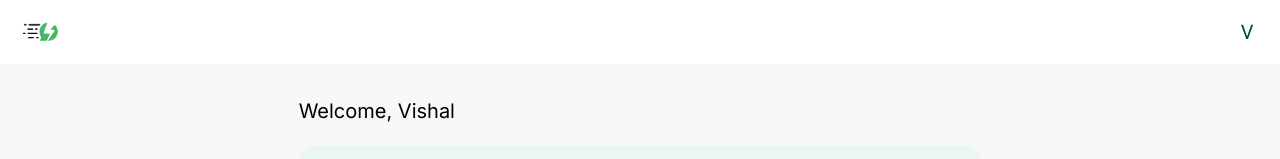
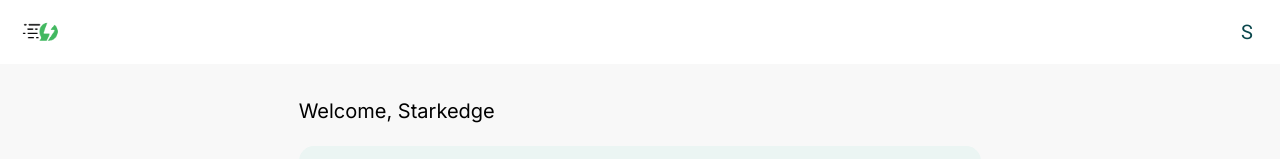
Before and after one commit to vishalsharma121/welcome-page-v1, a React (Vite) app: page / in a window 1280 px wide. Shown: the top 159 px of the page. Built offline with nearby package versions, Linux system fonts and the light colour scheme.

Commit message:
worked on project section

```diff
--- a/src/components/Header.jsx
+++ b/src/components/Header.jsx
@@ -11,7 +11,7 @@ const Header = () => {
       </div>
       <div className="flex items-center space-x-4">
         <div className="w-[34px] h-[34px] text-[#0a474c] cursor-pointer bg-white flex justify-center items-center font-roboto">
-          <span className="text-[1.25rem]">V</span>
+          <span className="text-[1.25rem]">S</span>
         </div>
       </div>
     </header>
--- a/src/components/ProjectSection.jsx
+++ b/src/components/ProjectSection.jsx
@@ -76,7 +76,7 @@ const ProjectSection = () => {
     <div className="max-w-full md:max-w-[58.333333%] container mx-auto p-4 sm:p-8">
       <Toaster position="top-right" reverseOrder={false} />
 
-      <h1 className="text-[20px] font-normal">Welcome, Vishal</h1>
+      <h1 className="text-[20px] font-normal">Welcome, Starkedge</h1>
 
       {/* Create Project Section */}
       <div className="flex flex-col sm:flex-row justify-between items-center gap-3 w-full bg-[#ebf5f3] rounded-[15px] min-h-[360px] mt-5 p-4 sm:p-0">
@@ -185,7 +185,7 @@ const ProjectSection = () => {
             </div>
 
             {/* View Button */}
-            <button className="text-[#0a474c] border border-[#0a474c80] px-[15px] py-[5px] text-[0.875rem] mt-4 w-full rounded-[6px] hover:bg-[rgba(10,71,76,0.04)] hover:border-[#0a474c] transition">
+            <button className="cursor-pointer text-[#0a474c] border border-[#0a474c80] px-[15px] py-[5px] text-[0.875rem] mt-4 w-full rounded-[6px] hover:bg-[rgba(10,71,76,0.04)] hover:border-[#0a474c] transition">
               View
             </button>
             </div>
```
